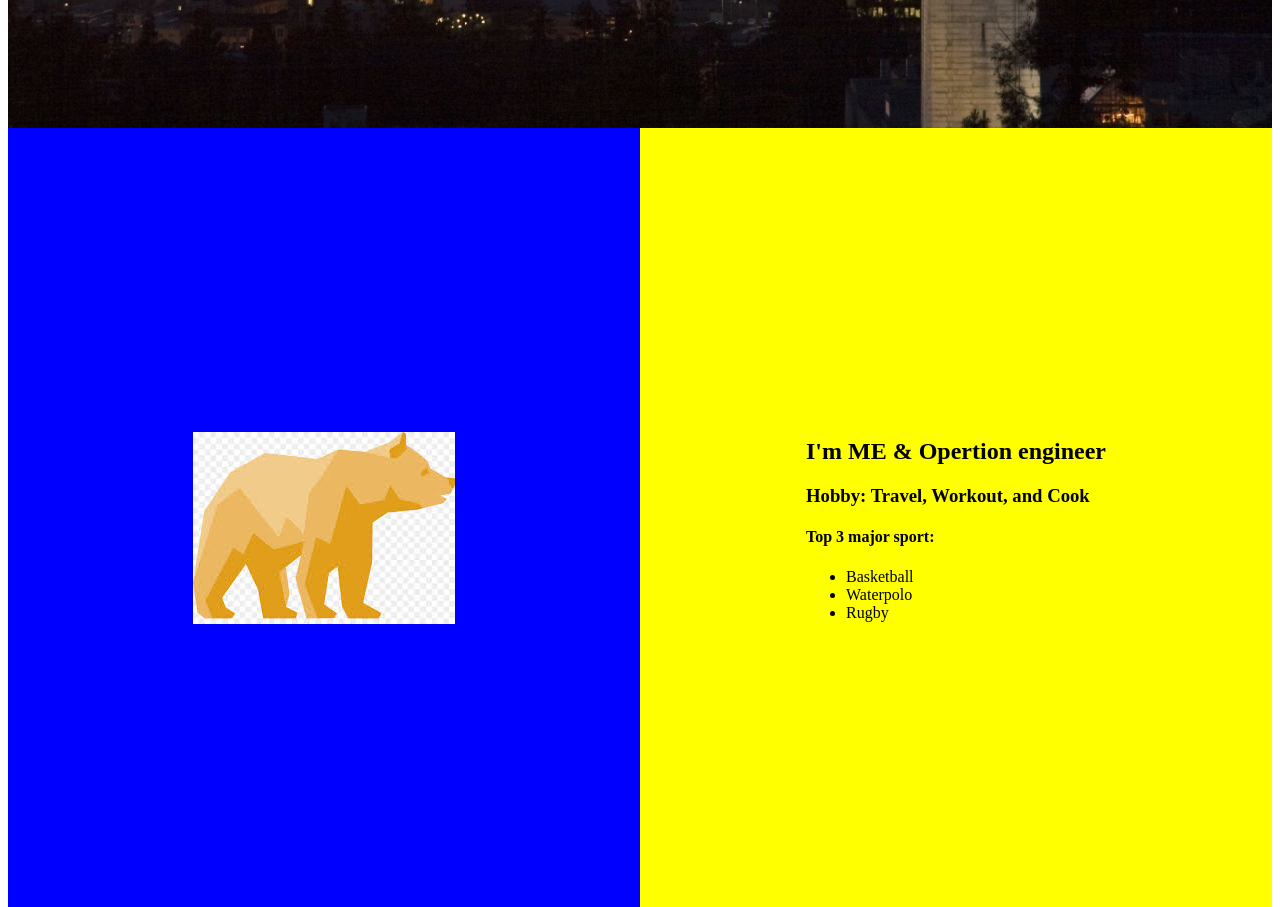
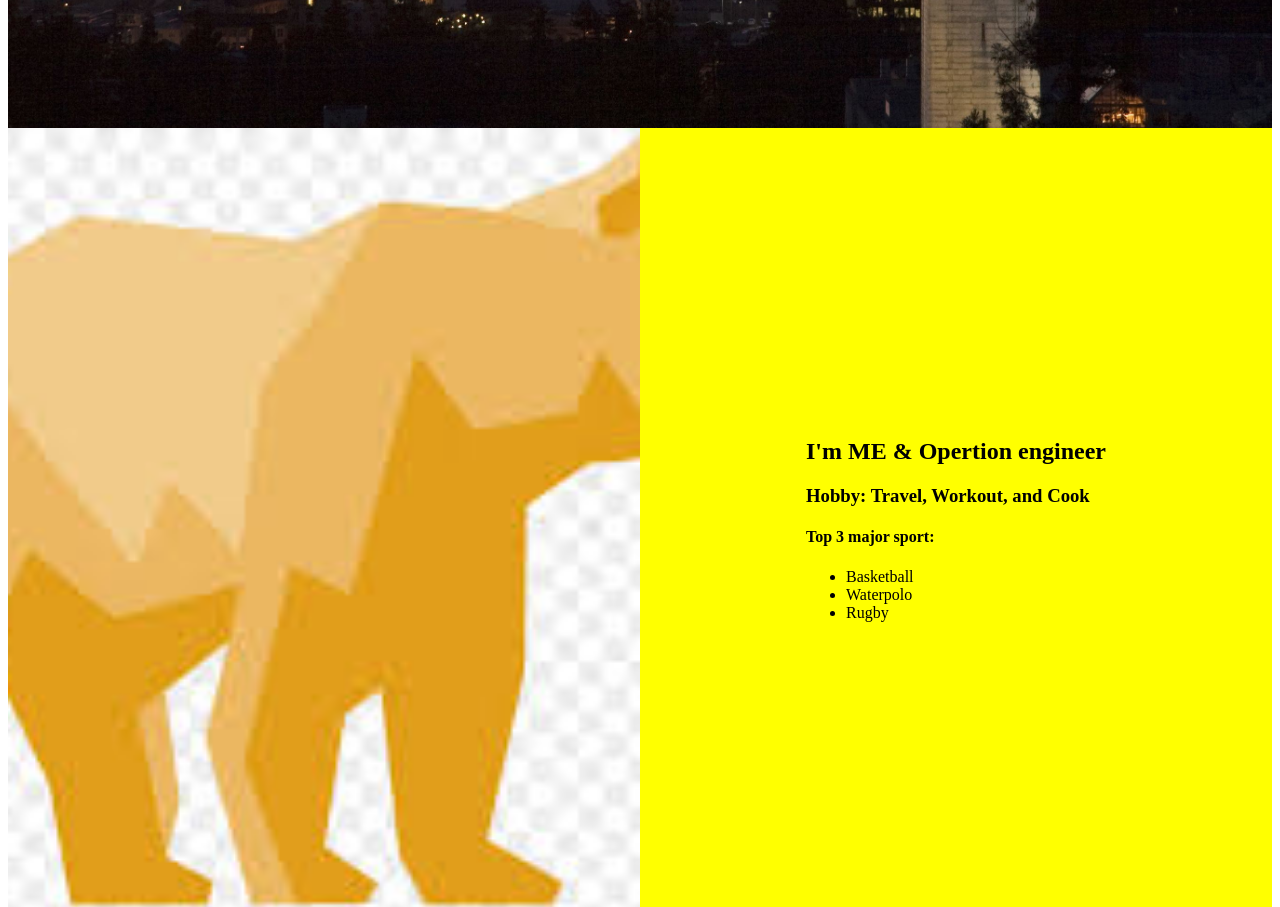
Before and after one commit to r04522611/Michael-s-protfolio, a plain HTML site: page Index.html in a window 1280 px wide. Shown: the part 680-1587 px from the top of the page. Drawn offline with Linux system fonts and the light colour scheme.

Commit message:
Update styles.css

```diff
--- a/styles.css
+++ b/styles.css
@@ -33,9 +33,9 @@
 }
 .left{
     width: 50%;
-    background-color: blue;
+    /* background-color: blue; */
     background-image: url('UC Bear2.jpg');
-    /* background-size: cover; */
+    background-size: cover;
     align-items: center;
     background-position: center;
     justify-content: center;
```
